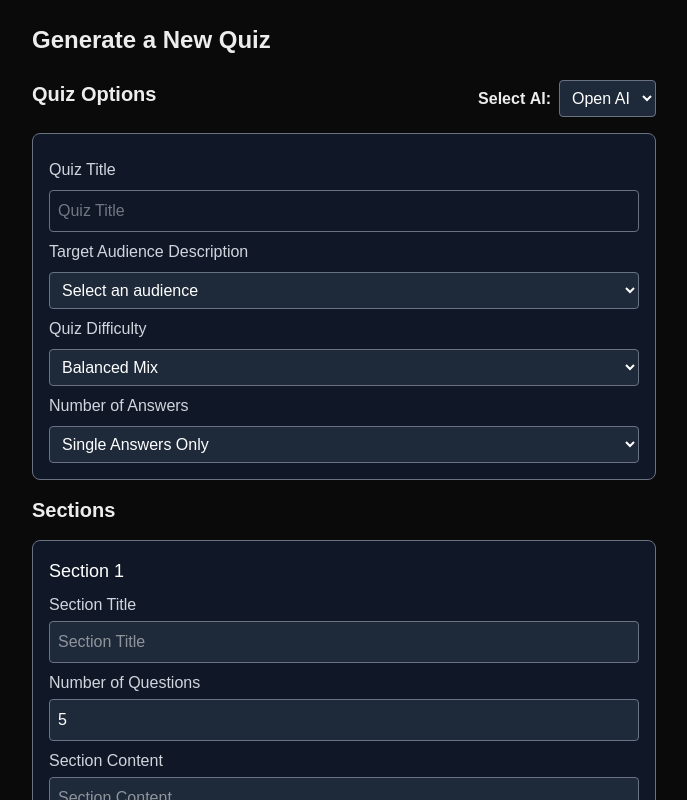
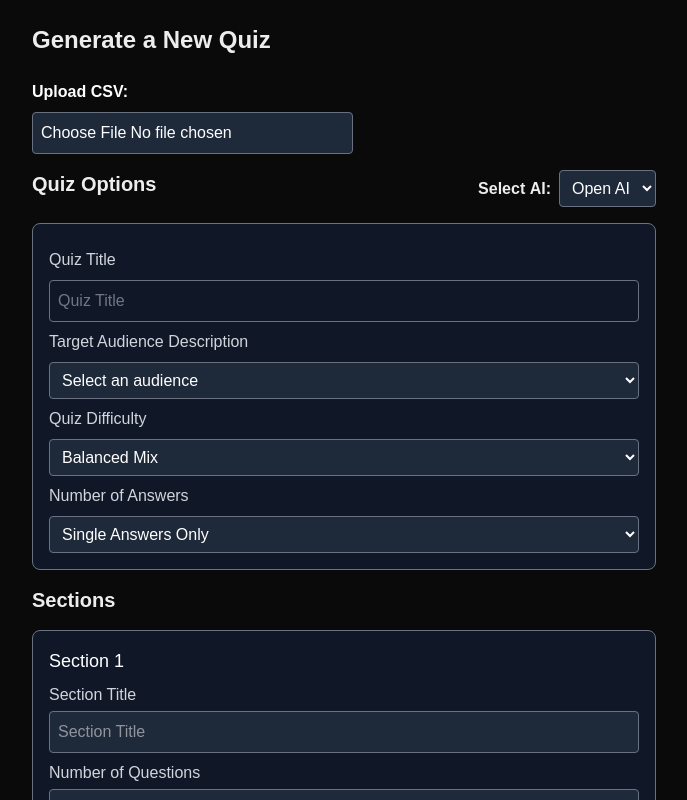
Before and after one commit to joshdyck-bluedrop/assessment-generator-hackathon2025-t4, a Next.js app: page /quiz-generator in a window 1280 px wide. Shown: the top 800 px of the page, without its empty margins (296-983 px from the left). Built offline with nearby package versions, Linux system fonts and the light colour scheme.

Commit message:
Initial CSV upload functionality

```diff
--- a/app/quiz-generator/page.tsx
+++ b/app/quiz-generator/page.tsx
@@ -2,6 +2,7 @@
 
 import { useState, useEffect, FormEvent } from "react";
 import { useRouter } from "next/navigation";
+import Papa from "papaparse";
 
 interface CourseSection {
 	sectionTitle: string;
@@ -17,7 +18,7 @@ export default function QuizGeneratorPage() {
 		quizDifficulty: "balanced mix of simple and challenging",
 		multipleOrSingleAnswers: "single",
 		courseSections: [{ sectionTitle: "", numberOfQuestionsInSection: 5, sectionContent: "" }],
-		apiModel: 'openai',
+		apiModel: "openai",
 	});
 	const [isSubmitting, setIsSubmitting] = useState(false);
 	const [loadingMessage, setLoadingMessage] = useState("Generating your quiz...");
@@ -193,9 +194,14 @@ export default function QuizGeneratorPage() {
 		}));
 	};
 
-
 	const [audio, setAudio] = useState<HTMLAudioElement | null>(null);
 
+	// Start playing a witty complaint if loading takes longer than 5 seconds
+	useEffect(() => {
+		if (!isSubmitting) return;
+
+		const randomNumber = Math.floor(Math.random() * (12000 - 8000 + 1)) + 8000;
+		const roundedNumber = Math.round(randomNumber / 1000) * 1000;
 		// List of witty slow-loading messages
 		const wittyLoadingPhrases = [
 			"Wow, that’s sure taking a month of Tuesdays to load...",
@@ -215,7 +221,7 @@ export default function QuizGeneratorPage() {
 			"I swear I saw a snail overtake this loading bar.",
 			"Just tell me straight, do I need to refresh?",
 			"Don’t mind me, just watching paint dry while I wait.",
-		"If I had a dollar for every second this took, I’d be rich.",
+			`If I had a dollar for every second this took, I’d... have ${roundedNumber/1000} dollars. Worth it? Nah.`,
 			"Did the AI just fall asleep mid-calculation?",
 			"This better be the best quiz of all time for the wait.",
 			"At this rate, I could go write the questions myself.",
@@ -225,11 +231,8 @@ export default function QuizGeneratorPage() {
 			"Time flies when you’re having fun. So clearly, time has stopped.",
 		];
 
-		// Start playing a witty complaint if loading takes longer than 5 seconds
-		useEffect(() => {
-			if (!isSubmitting) return;
+		const timeout = setTimeout(async () => {
 
-			const timeout = setTimeout(async () => {
 			const randomPhrase =
 				wittyLoadingPhrases[Math.floor(Math.random() * wittyLoadingPhrases.length)];
 
@@ -249,10 +252,54 @@ export default function QuizGeneratorPage() {
 			} catch (error) {
 				console.error("TTS Error:", error);
 			}
-			}, 8000); // 5 seconds delay before triggering TTS
+		}, randomNumber); // randomized delay before complaint fires
 
 		return () => clearTimeout(timeout);
 	}, [isSubmitting]);
+
+	// ** CSV UPLOAD HANDLER **
+	const handleCSVUpload = (event: React.ChangeEvent<HTMLInputElement>) => {
+		const file = event.target.files?.[0];
+		if (!file) return;
+
+		// Read the file
+		const reader = new FileReader();
+		reader.onload = (e) => {
+			if (!e.target?.result) return;
+			const csvText = e.target.result.toString();
+
+			// Parse CSV using PapaParse
+			Papa.parse(csvText, {
+				header: false,
+				skipEmptyLines: true,
+				complete: (results: any) => {
+					const data: string[][] = results.data as string[][];
+
+					// Check if any row has more than 2 columns
+					const invalidRow = data.find((row) => row.length > 2);
+					if (invalidRow) {
+						alert("Incorrect CSV format: Each row should have only two columns (Section Name and Section Content).");
+						return;
+					}
+
+					// Format sections
+					const parsedSections = data.map(([sectionTitle, sectionContent]) => ({
+						sectionTitle,
+						numberOfQuestionsInSection: 5, // Default to 5 questions per section
+						sectionContent,
+					}));
+
+					// Update state
+					setQuiz((prev) => ({
+						...prev,
+						courseSections: parsedSections,
+					}));
+				},
+			});
+		};
+
+		reader.readAsText(file);
+	};
 
 	// Function to submit the quiz to OpenAI API
 	const handleSubmit = async (e: FormEvent) => {
@@ -288,6 +335,47 @@ export default function QuizGeneratorPage() {
 		<form onSubmit={handleSubmit} className="p-6 max-w-2xl mx-auto relative">
 			<h1 className="text-2xl font-bold">Generate a New Quiz</h1>
 			<br />
+
+			{/* CSV Upload with Floating Example */}
+			<div className="relative group inline-block">
+				<label className="block mb-4">
+					<span className="text-white font-semibold">Upload CSV:</span>
+					<input
+						type="file"
+						accept=".csv"
+						onChange={handleCSVUpload}
+						className="block mt-2 p-2 border border-gray-500 rounded w-full bg-gray-800 text-white"
+					/>
+				</label>
+
+				{/* Floating Dialog with Example CSV & Dark Drop Shadow */}
+				<div className="absolute left-0 top-full mt-2 w-[400px] bg-gray-900 text-white border border-white rounded-lg shadow-lg shadow-black p-4 invisible opacity-0 group-hover:visible group-hover:opacity-100 transition-opacity duration-300 z-50">
+					<h2 className="text-xl font-semibold mb-2">Expected CSV Format:</h2>
+					<table className="w-full border border-gray-600 text-left">
+						<thead>
+							<tr className="bg-gray-800">
+								<th className="border border-gray-600 p-2">Section Name</th>
+								<th className="border border-gray-600 p-2">Section Content</th>
+							</tr>
+						</thead>
+						<tbody>
+							<tr className="bg-gray-900">
+								<td className="border border-gray-600 p-2">Alien Invasion Tactics</td>
+								<td className="border border-gray-600 p-2">How to diplomatically negotiate with extraterrestrials.</td>
+							</tr>
+							<tr className="bg-gray-800">
+								<td className="border border-gray-600 p-2">Mastering the Art of Napping</td>
+								<td className="border border-gray-600 p-2">Techniques to sleep anywhere, anytime.</td>
+							</tr>
+							<tr className="bg-gray-900">
+								<td className="border border-gray-600 p-2">How to Outsmart a Goldfish</td>
+								<td className="border border-gray-600 p-2">A deep dive into memory training for fish lovers.</td>
+							</tr>
+						</tbody>
+					</table>
+				</div>
+			</div>
+
 			<div className="flex justify-between">
 				<h2 className="text-xl font-semibold">Quiz Options</h2>
 				<div className="flex items-center gap-2">
--- a/package.json
+++ b/package.json
@@ -14,6 +14,7 @@
     "canvas-confetti": "^1.9.3",
     "next": "15.2.1",
     "openai": "^4.86.1",
+    "papaparse": "5.5.2",
     "react": "^19.0.0",
     "react-dom": "^19.0.0"
   },
@@ -21,6 +22,7 @@
     "@tailwindcss/postcss": "^4",
     "@types/canvas-confetti": "^1.9.0",
     "@types/node": "^20",
+    "@types/papaparse": "^5.3.15",
     "@types/react": "^19",
     "@types/react-dom": "^19",
     "tailwindcss": "^4",
```
Also changed, not shown: 1 other file (tests, documents, lock files or other folders). Lines whose indentation alone changed are shown as unchanged.
